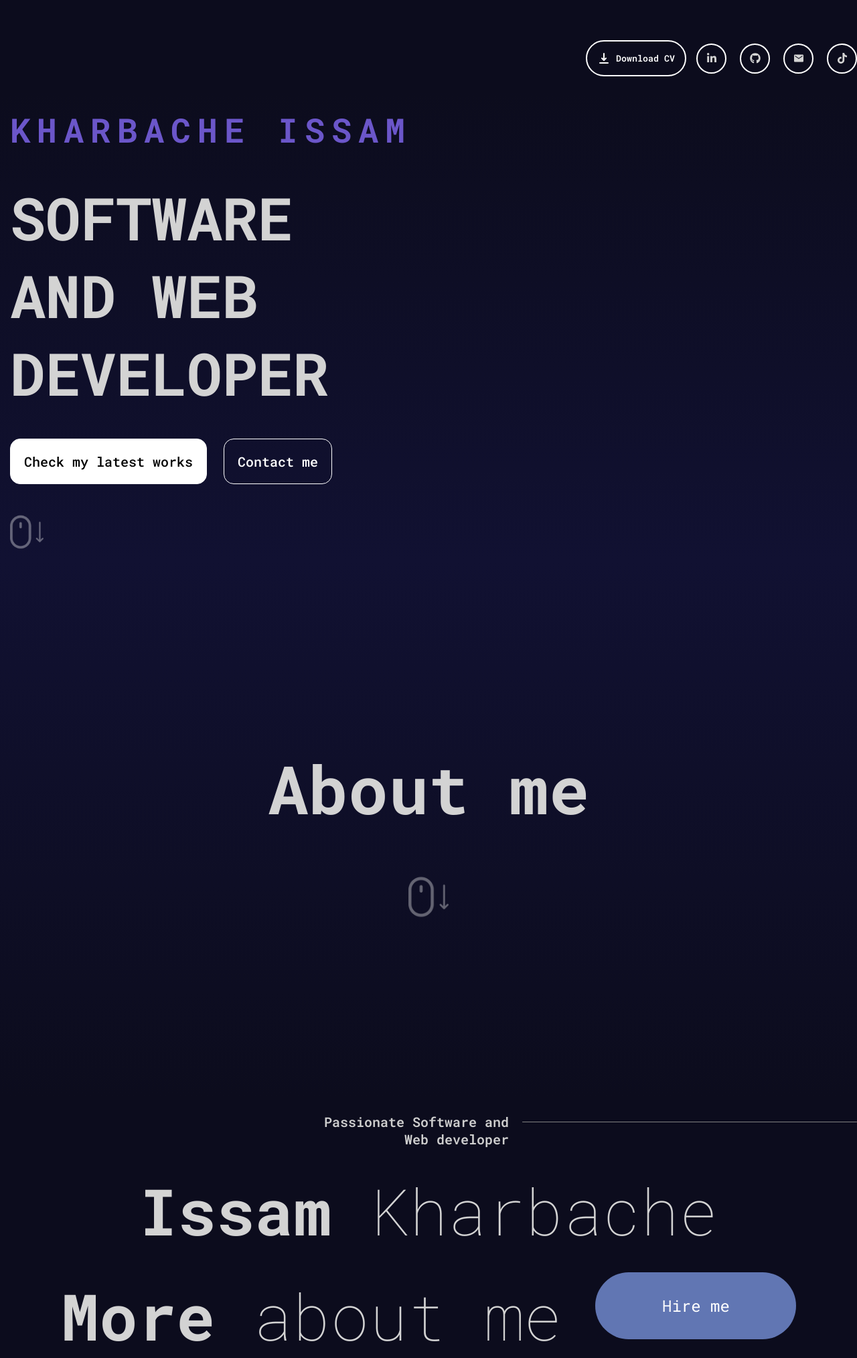
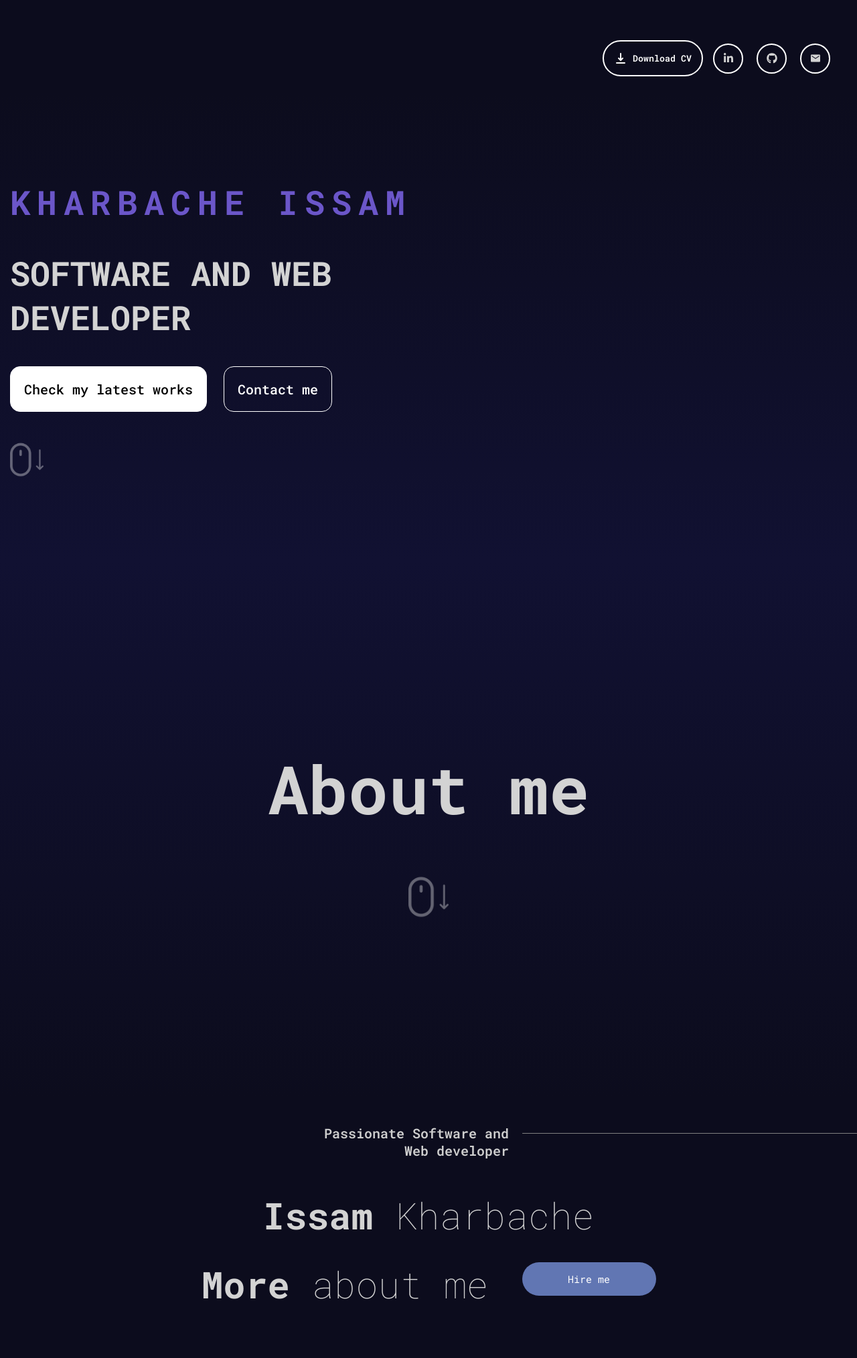
Before and after one commit to IssamKharbache/My-personal-portfolio, a React (Vite) app: page / in a window 1280 px wide. Shown: the part 763-2791 px from the top of the page at 67% size. Built offline with nearby package versions, Linux system fonts and the light colour scheme.

Commit message:
make the about section more friendly in laptop size

```diff
--- a/public/assets.js
+++ b/public/assets.js
@@ -14,6 +14,6 @@ export const assests = {
     },
     { href: "https://github.com/IssamKharbache", icon: FaGithub },
     { href: "mailto:issamkharbache2@gmail.com", icon: IoMdMail },
-    { href: "https://www.tiktok.com/@wonder_coder", icon: FaTiktok },
+    // { href: "https://www.tiktok.com/@wonder_coder", icon: FaTiktok },
   ],
 };
--- a/src/app.scss
+++ b/src/app.scss
@@ -37,9 +37,13 @@ section {
     @content;
   }
 }
-
-@mixin desktop {
+@mixin laptop {
   @media (max-width: 1366px) {
     @content;
   }
 }
+@mixin desktop {
+  @media (max-width: 1920px) {
+    @content;
+  }
+}
--- a/src/components/about/about.scss
+++ b/src/components/about/about.scss
@@ -69,6 +69,9 @@
         @include tablet {
           font-size: 25px;
         }
+        @include laptop {
+          font-size: 55px;
+        }
       }
       button {
         height: 100px;
@@ -85,6 +88,12 @@
           width: 200px;
           font-size: 15px;
         }
+        @include laptop {
+          height: 50px;
+          width: 200px;
+          font-size: 15px;
+          margin-top: 15px;
+        }
       }
       button:hover {
         background-color: rgb(60, 83, 150);
@@ -96,6 +105,9 @@
     flex: 2;
     display: flex;
     justify-content: center;
+    @include laptop {
+      padding: 45px;
+    }
     p {
       max-width: 1366px;
       font-size: 25px;
@@ -110,6 +122,9 @@
         font-size: 14px;
         line-height: 18px;
       }
+      @include laptop {
+        font-size: 20px;
+      }
     }
 
     @include tablet {
--- a/src/components/hero/hero.scss
+++ b/src/components/hero/hero.scss
@@ -31,6 +31,7 @@
       color: rgb(107, 86, 201);
       text-transform: uppercase;
       letter-spacing: 10px;
+
       @include mobile {
         font-size: 30px;
       }
@@ -39,7 +40,9 @@
       font-size: 88px;
       width: 40%;
       text-transform: uppercase;
-
+      @include laptop {
+        font-size: 50px;
+      }
       @include mobile {
         font-size: 20px;
         width: 100%;
--- a/src/components/navbar/navbar.scss
+++ b/src/components/navbar/navbar.scss
@@ -10,6 +10,15 @@
     align-items: center;
     justify-content: space-between;
     height: 100%;
+    @include mobile {
+      padding: 25px;
+    }
+    @include laptop {
+      padding: 40px;
+    }
+    @include tablet {
+      padding: 30px;
+    }
     span {
       font-weight: 700;
       font-size: 25px;
```
